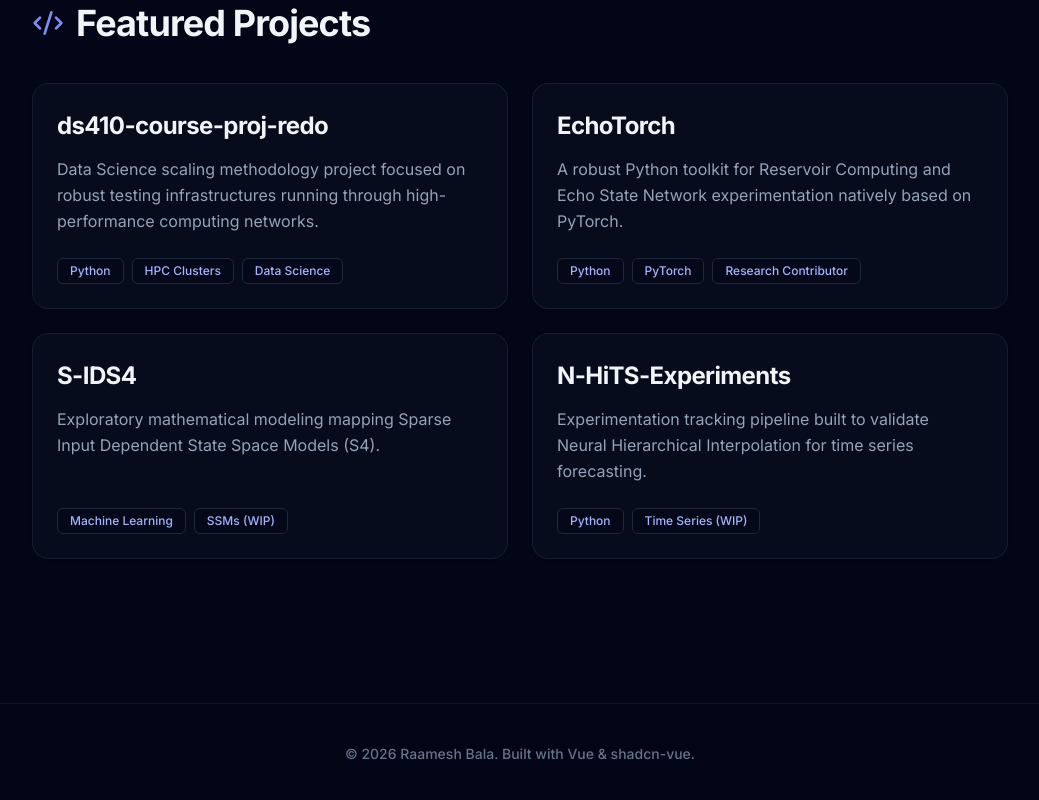
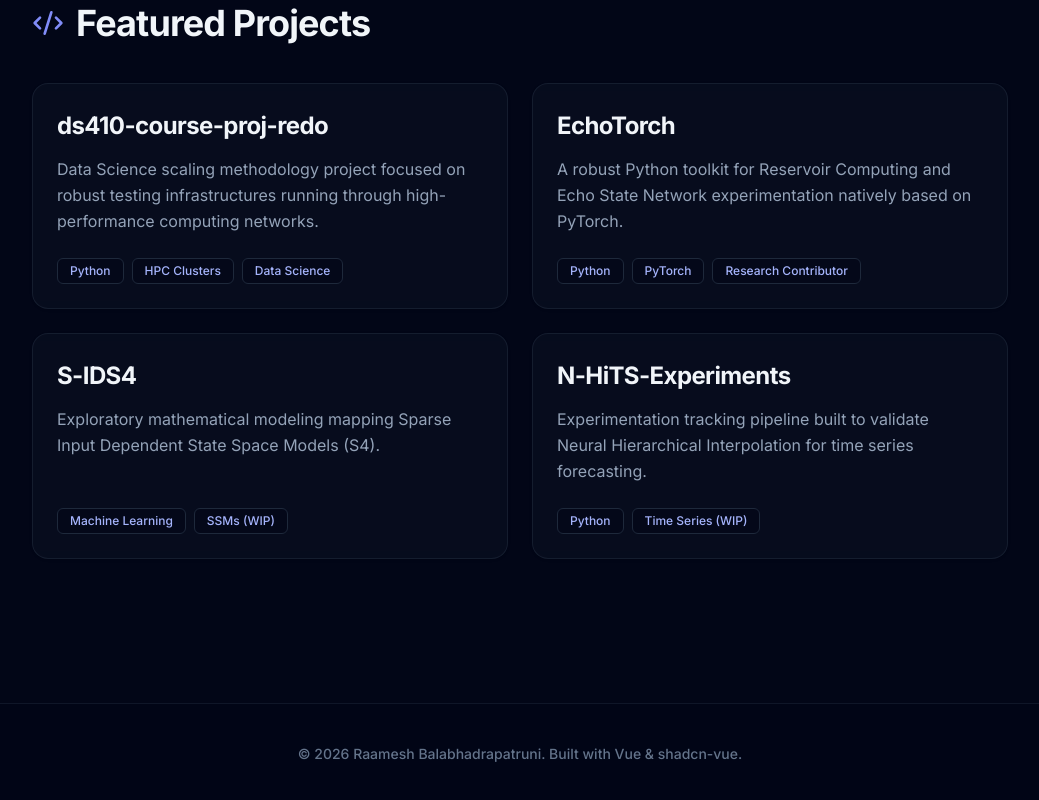
Before and after one commit to RaameshB/Personal-Website, a Vue app: page / in a window 1280 px wide. Shown: the part 719-1519 px from the top of the page, without its empty margins (120-1159 px from the left). Built offline with nearby package versions, Linux system fonts and the light colour scheme.

Commit message:
update: use full name in copyright footer

```diff
--- a/src/App.vue
+++ b/src/App.vue
@@ -164,7 +164,7 @@ const projects = [
     </div>
 
     <footer class="border-t border-slate-800/50 mt-20 py-10 text-center text-slate-500 w-full relative z-10 bg-slate-950/80 backdrop-blur-lg">
-      <p class="text-sm font-medium">© {{ new Date().getFullYear() }} Raamesh Bala. Built with Vue & shadcn-vue.</p>
+      <p class="text-sm font-medium">© {{ new Date().getFullYear() }} Raamesh Balabhadrapatruni. Built with Vue & shadcn-vue.</p>
     </footer>
   </div>
 </template>
```
